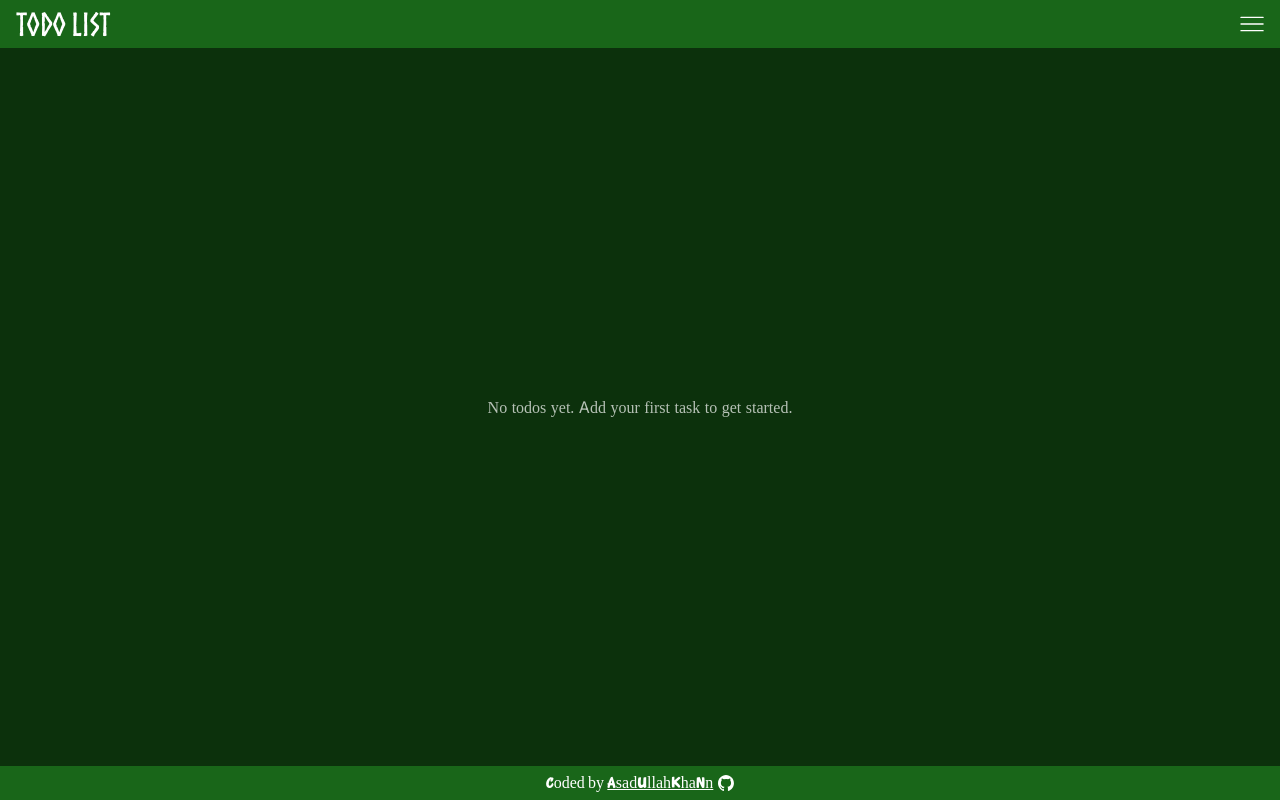
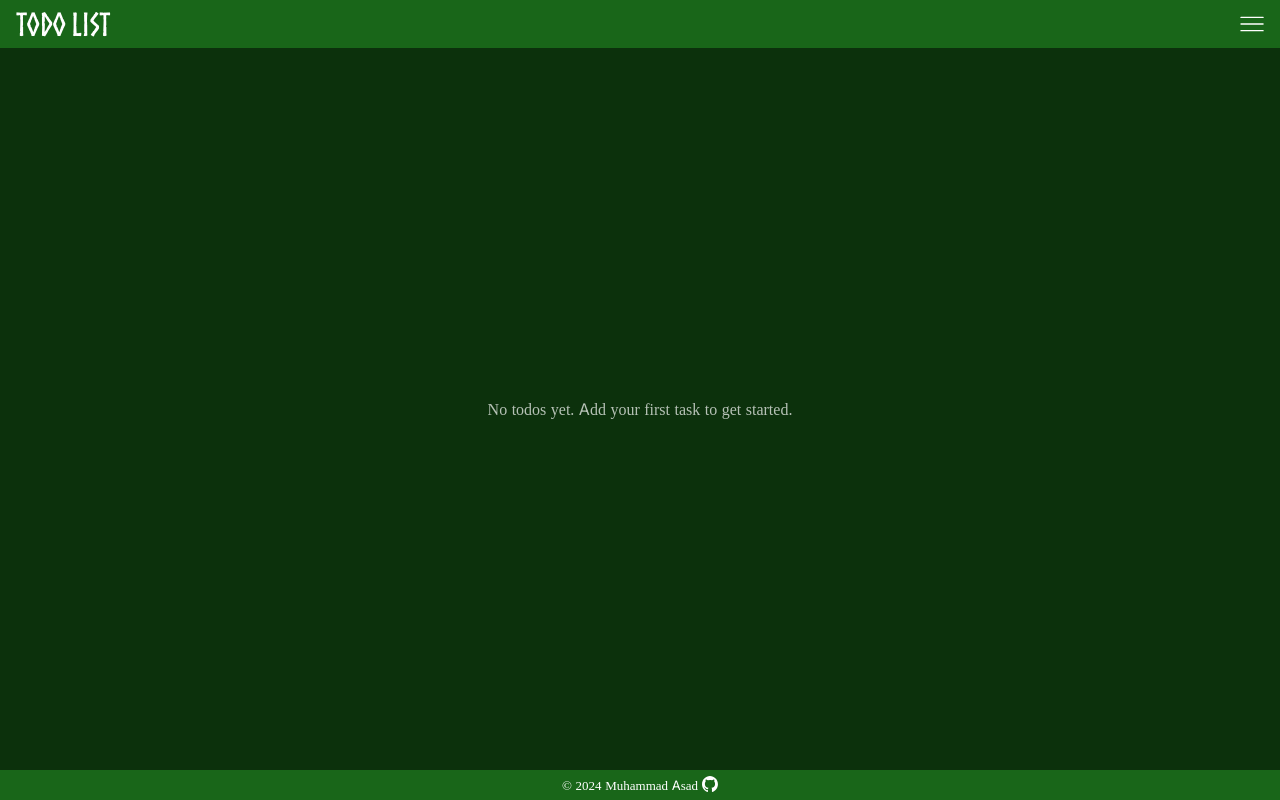
Before and after one commit to asadullahkhann/odin-todo-list, a website built with webpack: page src/template.html in a window 1280 px wide. Built offline with nearby package versions, Linux system fonts and the light colour scheme.

Commit message:
Reword footer text and set font size to 13px

```diff
--- a/src/styles.css
+++ b/src/styles.css
@@ -1,11 +1,6 @@
 @font-face {
   font-family: "inter";
   src: url("./fonts/inter.woff2");
-}
-
-@font-face {
-  font-family: "ktf-roadbrush";
-  src: url("./fonts/KTF-Roadbrush.ttf");
 }
 
 @font-face {
@@ -60,11 +55,11 @@ header, .sidebar, .dropdown, footer {
 
 header, footer {
   display: flex;
-  padding: 8px 16px;
 }
 
 header {
   justify-content: space-between;
+  padding: 8px 16px;
 }
 
 .toggle-sidebar-btn {
@@ -304,18 +299,12 @@ input:focus, select:focus, textarea:focus {
 }
 
 footer {
+  padding: 6px;
   justify-content: center;
-  margin-top: auto;
-}
-
-footer > p {
-  font-family: "ktf-roadbrush";
-}
-
-footer a {
-  display: inline-flex;
-  gap: 5px;
-  font-family: inherit;
+  align-items: center;
+  gap: 4px;
+  line-height: 1;
+  font-size: 0.8125rem;
 }
 
 a:hover {
@@ -325,7 +314,6 @@ a:hover {
 footer img {
   width: 16px;
   height: 16px;
-  align-self: center;
 }
 
 .hide {
--- a/src/template.html
+++ b/src/template.html
@@ -50,11 +50,10 @@
       </div>
     </div>
     <div class="todos-container"></div>
-    <footer>
-      <p>
-        Coded by
-        <a href="https://github.com/asadullahkhann">AsadUllahKhaNn <img src="./images/github-mark-white.svg" alt="github-mark"/></a>
-      </p>
+    <footer>© 2024 Muhammad Asad
+      <a href="https://github.com/asadullahkhann">
+        <img src="./images/github-mark-white.svg" alt="github-mark"/>
+      </a>
     </footer>
   </body>
 </html>
```
Also changed, not shown: src/fonts/KTF-Roadbrush.ttf (deleted).
